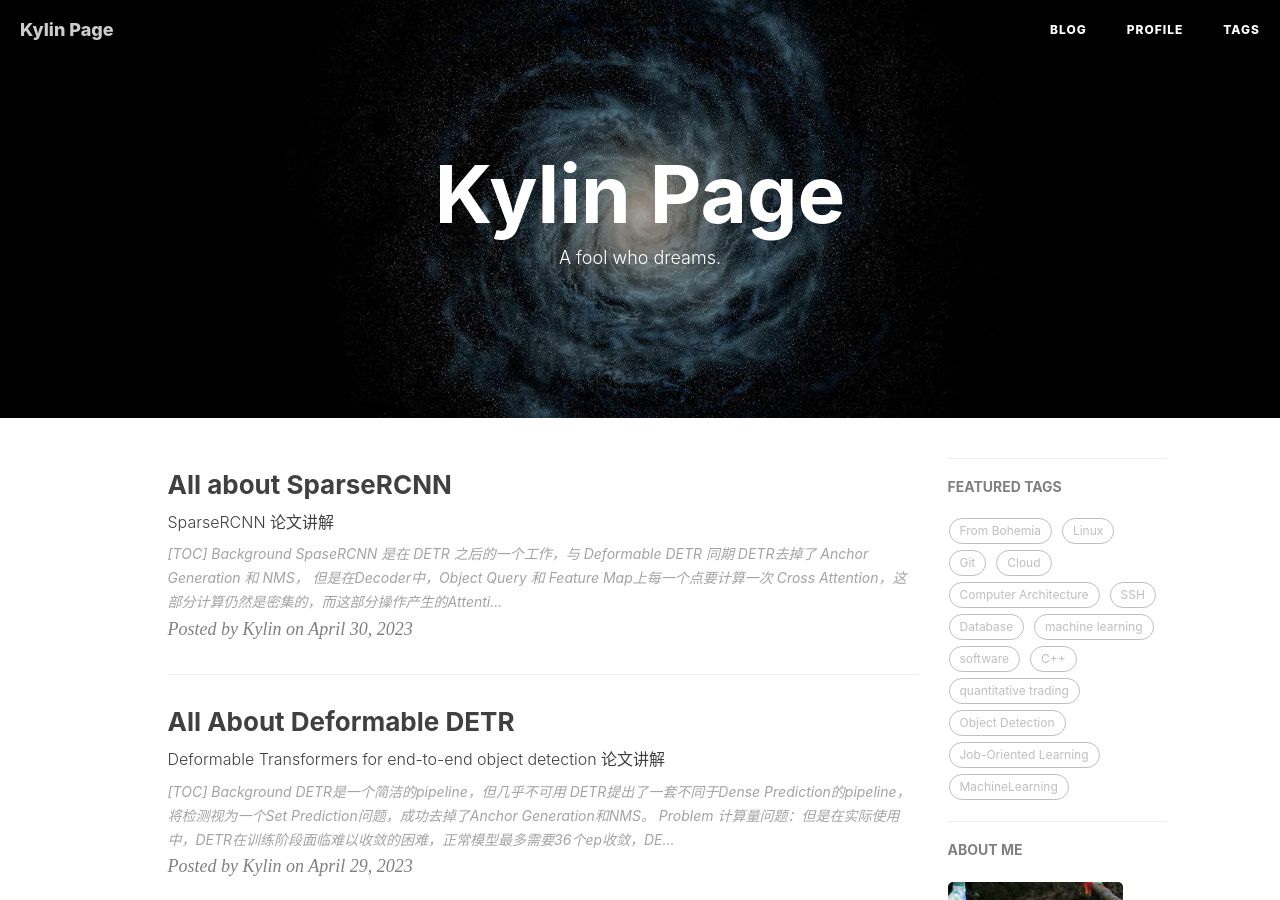
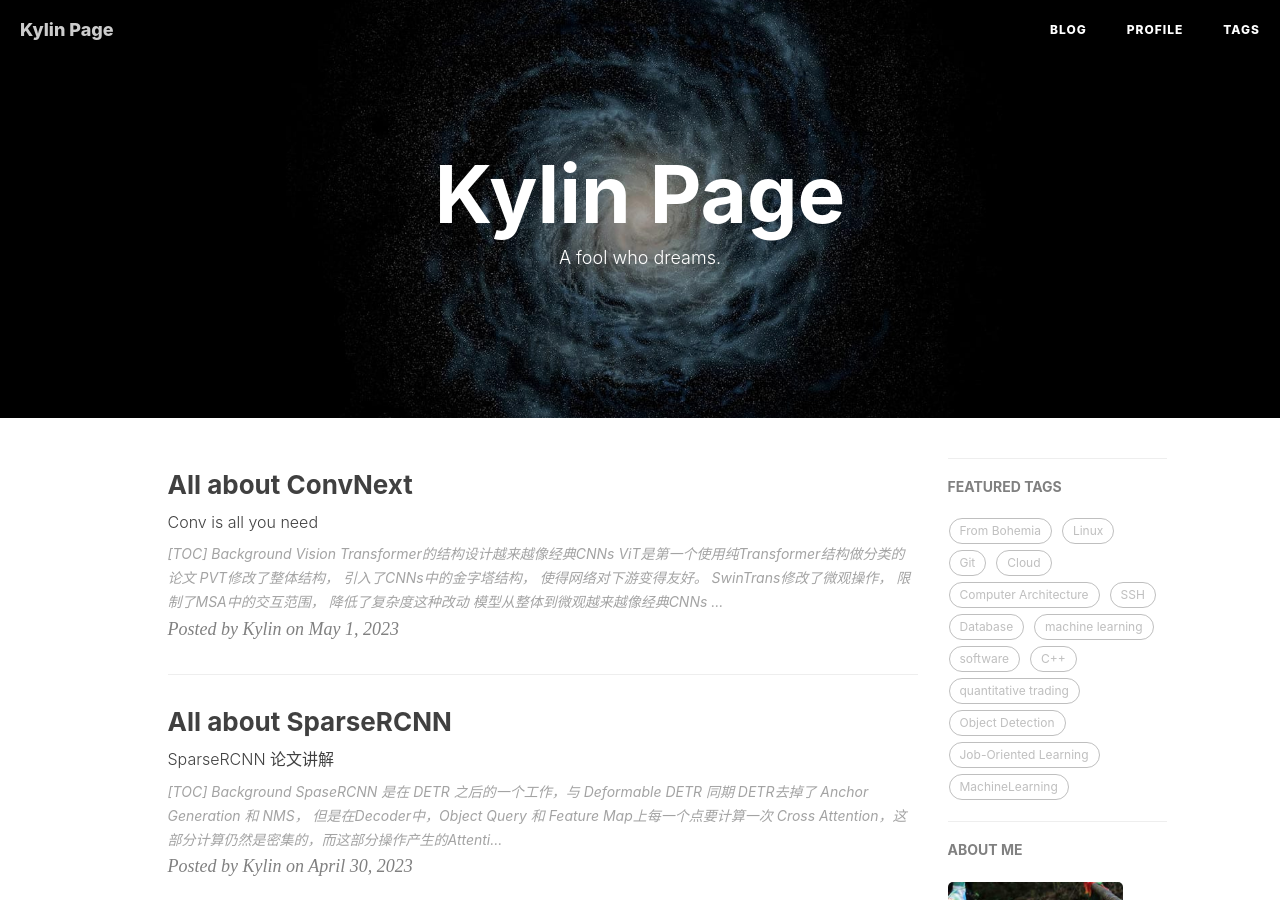
Before and after one commit to KylinC/KylinC.github.io, a Jekyll site: the page built from index.html, in a window 1280 px wide and 900 px high. Built offline with Jekyll 4.4.1, drawn with Linux system fonts in a browser that asks for light colours; nearby versions of some CDN libraries; the list of posts is cut into pages by our own code; comment, search, counter and statistics services are not loaded; some of the changed text lies outside the part shown.

Commit message:
half convnext

```diff
--- a/_posts/2023-04-30-sparseRCNN.md
+++ b/_posts/2023-04-30-sparseRCNN.md
@@ -76,9 +76,73 @@ Cross Attention中 Obj queries 和 Feature map 计算 attention 需要很长时
 
 
 
+1. 生成N个可学习的proposal boxes和N个可学习的proposal Features。前者用来去Feature Map上抠图, 后者用来生成 $1 \times 1$ Conv中的参数。
+2. Input -> Backbone+FPN -> Feature Map
+3. Proposal boxes去Feature Map上crop得到 $7 \times 7$ 的roi feature。
+4. Roi Feature和Proposal feature一起进Dynamic Head得到预测用feature。
+5. 过rcnn head出最后的预测结果。
+
+
+
 #### Dynamic Conv
 
 Paper: Dynamic Filter Networks
-基本思想：Conv中的部分参数应该是和输入有关的->所以是动态的。
+基本思想：在inference阶段之后，Conv中的部分参数应该是和输入有关的->所以是动态的。
 
 <img src="http://kylinhub.oss-cn-shanghai.aliyuncs.com/uPic/%E6%88%AA%E5%B1%8F2023-05-01%2015.40.10.png" alt="截屏2023-05-01 15.40.10" style="zoom:47%;" />
+
+
+
+#### Dynamic Head
+
+##### ROI (region of Interest) feature
+
+每个Proposal大小不一样而RCNN Head中会使用nn.Linear，因此需要一个操作将大小不同的Proposal, resize到同样大小的Feature。
+目前最优的操作是Roi Align (使用双线性插值取点) , 一般使用的目标大小为 $7 \times 7$.
+
+![image-20230501175148550](https://kylinhub.oss-cn-shanghai.aliyuncs.com/image-20230501175148550.png)
+
+但是问题是 $7 \times 7$ 的 ROI feature 并不是都有用，因此需要 Attention，这就是 dynamic head 的作用。
+
+<img src="https://kylinhub.oss-cn-shanghai.aliyuncs.com/image-20230501175457125.png" alt="image-20230501175457125" style="zoom:67%;" />
+
+
+
+##### Dynamic Head Architecture
+
+Dynamic Head 和 Dynamic Conv 是一样的
+
+<img src="https://kylinhub.oss-cn-shanghai.aliyuncs.com/image-20230501184055124.png" alt="image-20230501184055124" style="zoom:87%;" />
+
+> Code:
+>
+> ![image-20230501184503845](https://kylinhub.oss-cn-shanghai.aliyuncs.com/image-20230501184503845.png)
+>
+> BMM 这一步本质上是为了拿到 attention，论文里面提到bmm 本质是1x1的卷积:
+>
+> <img src="https://kylinhub.oss-cn-shanghai.aliyuncs.com/image-20230501184558516.png" alt="image-20230501184558516" style="zoom:97%;" />
+
+
+
+#### Iterative Refine
+
+借鉴Cascade RCNN的思想，多个RCNN head串联, 下一个RCNN的输入是上一个RCNN的输出
+这里预设的Proposal boxes和Proposal features都会被不断更新。
+
+
+
+
+
+### Experiment
+
+<img src="https://kylinhub.oss-cn-shanghai.aliyuncs.com/image-20230501185207580.png" alt="image-20230501185207580" style="zoom:80%;" />
+
+
+
+
+
+### Ablation Study
+
+做了Sparse、Iterative、Dynamic消融对比：
+
+<img src="https://kylinhub.oss-cn-shanghai.aliyuncs.com/image-20230501185400174.png" alt="image-20230501185400174" style="zoom:80%;" />
--- /dev/null
+++ b/_posts/2023-05-01-convnext.md
@@ -0,0 +1,88 @@
+---
+dlayout:    post
+title:      All about ConvNext
+subtitle:   Conv is all you need
+date:       2023-5-01
+author:     Kylin
+header-img: img/conv.jpg
+catalog: true
+tags:
+    - Object Detection
+---
+
+
+
+[TOC]
+
+### Background
+
+- Vision Transformer的结构设计越来越像经典CNNs
+
+ViT是第一个使用纯Transformer结构做分类的论文
+
+PVT修改了整体结构， 引入了CNNs中的金字塔结构， 使得网络对下游变得友好。
+
+SwinTrans修改了微观操作， 限制了MSA中的交互范围， 降低了复杂度这种改动
+
+**模型从整体到微观越来越像经典CNNs**
+
+
+
+- Vision Transformer集成了很多先进的训练方法
+
+实际上Vision Transformer在诞生之初， 就一直存在训练方面的不公平对比。比如， 更多的数据， 更长的训练ep， 更强的aug， 更好的优化器…
+
+我们可以这样总结， 目前的Vision Transformer能一直刷榜， 是因为它既吸收了CNNs中的精华也利用到了CV其他领域中的进步点（ 主要指训练recipe）
+
+**可以利用更先进的进步点来改进CNNs**
+
+
+
+#### Research Meaning
+
+反思Vision Transformer的优势
+
+提出了一种新时代的CNNs网络
+
+给出了一种效果更好的CNN pipeline
+
+<img src="https://kylinhub.oss-cn-shanghai.aliyuncs.com/image-20230501194641962.png" alt="image-20230501194641962" style="zoom:97%;" />
+
+> 圆圈大小代表 FLOPs
+
+
+
+### Abstract
+
+1. Swin Transformer取得了在多种视觉任务上都取得了瞩目的性能。
+2. 虽然Swin是一个混合模型， 但其大获成功的原因更多的被归于Transformer的优越性。
+3. 因此我们设计了一整套复杂的实验来分析CNNs以及Transformer
+4. 具体而言， 我们给ResNet添加很多Vision Transformer的先进设置， 来观察其性能
+5. 最后我们从ResNet得到了ConvNext， 一个性能很不错的CNNs结构。
+
+
+
+### Motivation
+
+- Conv 的应用支持很成熟
+
+1. 一些硬件设备支持的op有限， 一些新型op是没有的， 比如swin中的roll
+2. 针对Conv的加速方法很多， 哪怕flops相同， 部署到应用端时， Conv还是有优势。
+
+
+
+- CNNs 比 Transformer 差多少？如果差，差在哪？
+
+1. Vision Transformer中有很大一部分性能并不来自于结构的优越。
+
+
+
+> Paper: DLViT  https://arxiv.org/pdf/2106.04263.pdf
+>
+> 这篇论文用DW-Conv代替了Swin中的W-MSA, SW-MSA, 探究性能变化
+>
+> 能这样做是因为Dynamic Conv和W-MSA很像
+>
+> <img src="https://kylinhub.oss-cn-shanghai.aliyuncs.com/image-20230501202447299.png" alt="image-20230501202447299" style="zoom:97%;" />
+>
+>
```
Also changed, not shown: img/conv.jpg (added).
